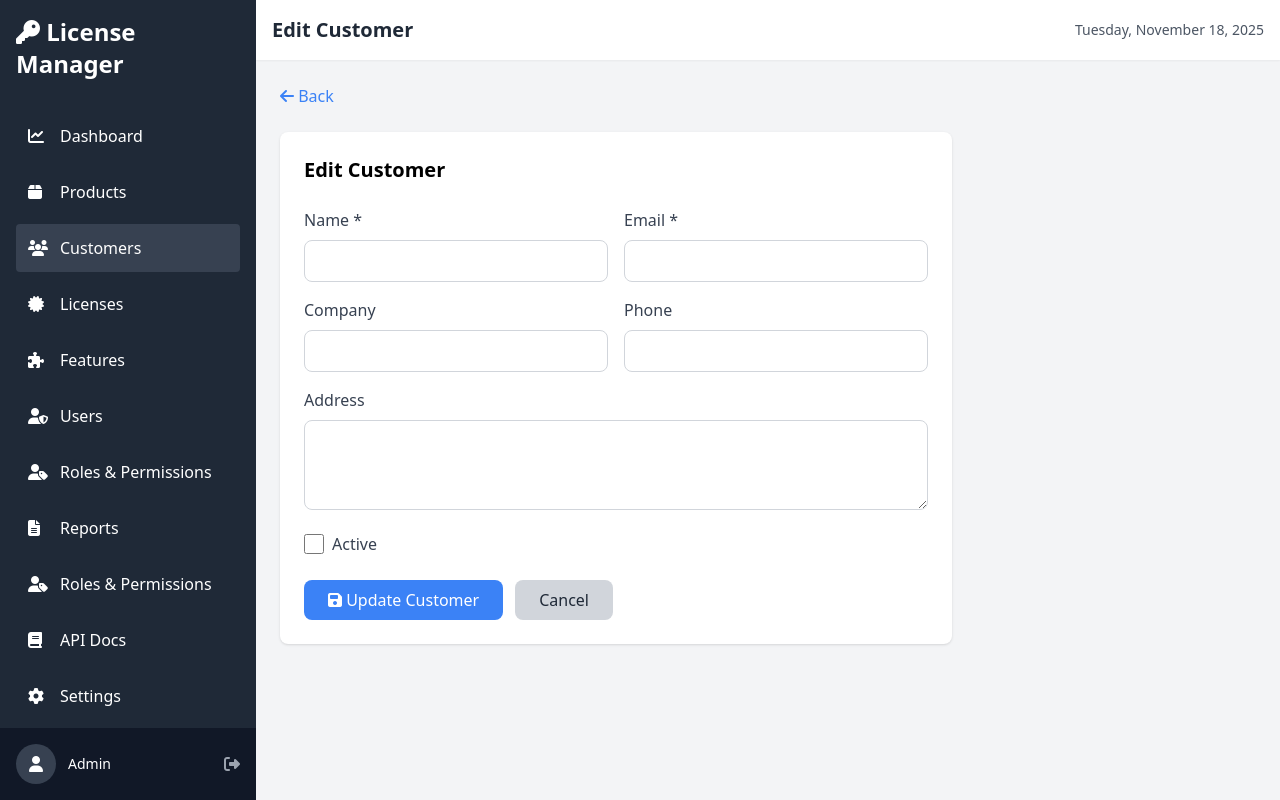
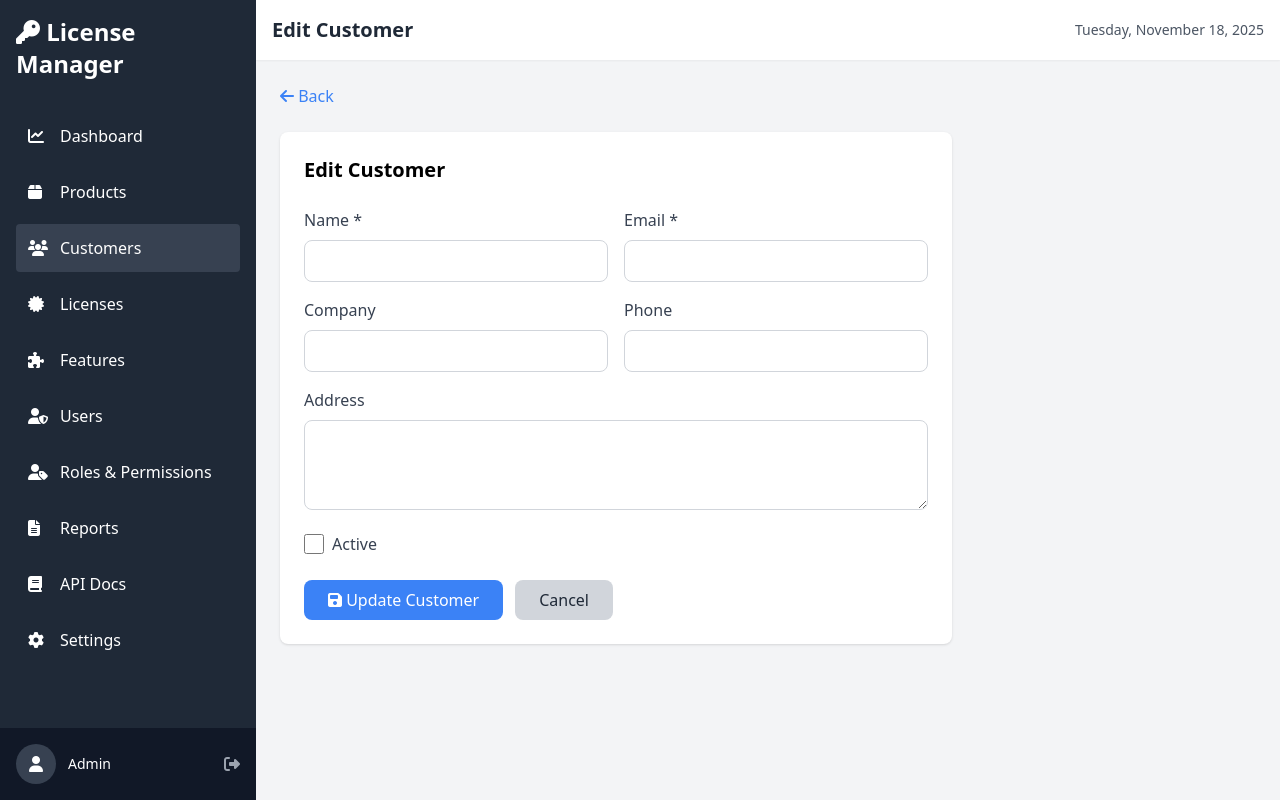
Before and after one commit to Choirrulloh/license-zimbra-log, a Node server app: template src/views/customers/edit.ejs in a window 1280 px wide. Run offline with Node 20, Linux system fonts and the light colour scheme; the template is opened without the code that fills it, so the values that code supplies are empty; some libraries are stand-ins or nearby versions.

Commit message:
fix: Remove duplicate Roles menu from all views
Removed duplicate "Roles & Permissions" menu items from sidebars in:
- Customers views (index, create, edit, show) - removed line 22
- Products views (index, create, edit, show) - removed line 22
- Licenses views (create, show) - removed line 22
- Features index - removed line 22
- Reports index - removed line 22
- Settings index - removed line 35

Each view now has exactly ONE Roles & Permissions menu item in sidebar.

```diff
--- a/src/views/customers/create.ejs
+++ b/src/views/customers/create.ejs
@@ -19,7 +19,6 @@
           <a href="/users" class="flex items-center space-x-3 p-3 rounded hover:bg-gray-700"><i class="fas fa-user-shield w-5"></i><span>Users</span></a>
           <a href="/roles" class="flex items-center space-x-3 p-3 rounded hover:bg-gray-700"><i class="fas fa-user-tag w-5"></i><span>Roles & Permissions</span></a>
           <a href="/reports" class="flex items-center space-x-3 p-3 rounded hover:bg-gray-700"><i class="fas fa-file-alt w-5"></i><span>Reports</span></a>
-          <a href="/roles" class="flex items-center space-x-3 p-3 rounded hover:bg-gray-700"><i class="fas fa-user-tag w-5"></i><span>Roles & Permissions</span></a>
           <a href="/docs" class="flex items-center space-x-3 p-3 rounded hover:bg-gray-700"><i class="fas fa-book w-5"></i><span>API Docs</span></a>
           <a href="/settings" class="flex items-center space-x-3 p-3 rounded hover:bg-gray-700"><i class="fas fa-cog w-5"></i><span>Settings</span></a>
         </nav>
--- a/src/views/customers/edit.ejs
+++ b/src/views/customers/edit.ejs
@@ -19,7 +19,6 @@
           <a href="/users" class="flex items-center space-x-3 p-3 rounded hover:bg-gray-700"><i class="fas fa-user-shield w-5"></i><span>Users</span></a>
           <a href="/roles" class="flex items-center space-x-3 p-3 rounded hover:bg-gray-700"><i class="fas fa-user-tag w-5"></i><span>Roles & Permissions</span></a>
           <a href="/reports" class="flex items-center space-x-3 p-3 rounded hover:bg-gray-700"><i class="fas fa-file-alt w-5"></i><span>Reports</span></a>
-          <a href="/roles" class="flex items-center space-x-3 p-3 rounded hover:bg-gray-700"><i class="fas fa-user-tag w-5"></i><span>Roles & Permissions</span></a>
           <a href="/docs" class="flex items-center space-x-3 p-3 rounded hover:bg-gray-700"><i class="fas fa-book w-5"></i><span>API Docs</span></a>
           <a href="/settings" class="flex items-center space-x-3 p-3 rounded hover:bg-gray-700"><i class="fas fa-cog w-5"></i><span>Settings</span></a>
         </nav>
--- a/src/views/customers/index.ejs
+++ b/src/views/customers/index.ejs
@@ -19,7 +19,6 @@
           <a href="/users" class="flex items-center space-x-3 p-3 rounded hover:bg-gray-700"><i class="fas fa-user-shield w-5"></i><span>Users</span></a>
           <a href="/roles" class="flex items-center space-x-3 p-3 rounded hover:bg-gray-700"><i class="fas fa-user-tag w-5"></i><span>Roles & Permissions</span></a>
           <a href="/reports" class="flex items-center space-x-3 p-3 rounded hover:bg-gray-700"><i class="fas fa-file-alt w-5"></i><span>Reports</span></a>
-          <a href="/roles" class="flex items-center space-x-3 p-3 rounded hover:bg-gray-700"><i class="fas fa-user-tag w-5"></i><span>Roles & Permissions</span></a>
           <a href="/docs" class="flex items-center space-x-3 p-3 rounded hover:bg-gray-700"><i class="fas fa-book w-5"></i><span>API Docs</span></a>
           <a href="/settings" class="flex items-center space-x-3 p-3 rounded hover:bg-gray-700"><i class="fas fa-cog w-5"></i><span>Settings</span></a>
         </nav>
--- a/src/views/customers/show.ejs
+++ b/src/views/customers/show.ejs
@@ -19,7 +19,6 @@
           <a href="/users" class="flex items-center space-x-3 p-3 rounded hover:bg-gray-700"><i class="fas fa-user-shield w-5"></i><span>Users</span></a>
           <a href="/roles" class="flex items-center space-x-3 p-3 rounded hover:bg-gray-700"><i class="fas fa-user-tag w-5"></i><span>Roles & Permissions</span></a>
           <a href="/reports" class="flex items-center space-x-3 p-3 rounded hover:bg-gray-700"><i class="fas fa-file-alt w-5"></i><span>Reports</span></a>
-          <a href="/roles" class="flex items-center space-x-3 p-3 rounded hover:bg-gray-700"><i class="fas fa-user-tag w-5"></i><span>Roles & Permissions</span></a>
           <a href="/docs" class="flex items-center space-x-3 p-3 rounded hover:bg-gray-700"><i class="fas fa-book w-5"></i><span>API Docs</span></a>
           <a href="/settings" class="flex items-center space-x-3 p-3 rounded hover:bg-gray-700"><i class="fas fa-cog w-5"></i><span>Settings</span></a>
         </nav>
--- a/src/views/features/index.ejs
+++ b/src/views/features/index.ejs
@@ -19,7 +19,6 @@
           <a href="/users" class="flex items-center space-x-3 p-3 rounded hover:bg-gray-700"><i class="fas fa-user-shield w-5"></i><span>Users</span></a>
           <a href="/roles" class="flex items-center space-x-3 p-3 rounded hover:bg-gray-700"><i class="fas fa-user-tag w-5"></i><span>Roles & Permissions</span></a>
           <a href="/reports" class="flex items-center space-x-3 p-3 rounded hover:bg-gray-700"><i class="fas fa-file-alt w-5"></i><span>Reports</span></a>
-          <a href="/roles" class="flex items-center space-x-3 p-3 rounded hover:bg-gray-700"><i class="fas fa-user-tag w-5"></i><span>Roles & Permissions</span></a>
           <a href="/docs" class="flex items-center space-x-3 p-3 rounded hover:bg-gray-700"><i class="fas fa-book w-5"></i><span>API Docs</span></a>
           <a href="/settings" class="flex items-center space-x-3 p-3 rounded hover:bg-gray-700"><i class="fas fa-cog w-5"></i><span>Settings</span></a>
         </nav>
--- a/src/views/licenses/create.ejs
+++ b/src/views/licenses/create.ejs
@@ -19,7 +19,6 @@
           <a href="/users" class="flex items-center space-x-3 p-3 rounded hover:bg-gray-700"><i class="fas fa-user-shield w-5"></i><span>Users</span></a>
           <a href="/roles" class="flex items-center space-x-3 p-3 rounded hover:bg-gray-700"><i class="fas fa-user-tag w-5"></i><span>Roles & Permissions</span></a>
           <a href="/reports" class="flex items-center space-x-3 p-3 rounded hover:bg-gray-700"><i class="fas fa-file-alt w-5"></i><span>Reports</span></a>
-          <a href="/roles" class="flex items-center space-x-3 p-3 rounded hover:bg-gray-700"><i class="fas fa-user-tag w-5"></i><span>Roles & Permissions</span></a>
           <a href="/docs" class="flex items-center space-x-3 p-3 rounded hover:bg-gray-700"><i class="fas fa-book w-5"></i><span>API Docs</span></a>
           <a href="/settings" class="flex items-center space-x-3 p-3 rounded hover:bg-gray-700"><i class="fas fa-cog w-5"></i><span>Settings</span></a>
         </nav>
--- a/src/views/licenses/show.ejs
+++ b/src/views/licenses/show.ejs
@@ -19,7 +19,6 @@
           <a href="/users" class="flex items-center space-x-3 p-3 rounded hover:bg-gray-700"><i class="fas fa-user-shield w-5"></i><span>Users</span></a>
           <a href="/roles" class="flex items-center space-x-3 p-3 rounded hover:bg-gray-700"><i class="fas fa-user-tag w-5"></i><span>Roles & Permissions</span></a>
           <a href="/reports" class="flex items-center space-x-3 p-3 rounded hover:bg-gray-700"><i class="fas fa-file-alt w-5"></i><span>Reports</span></a>
-          <a href="/roles" class="flex items-center space-x-3 p-3 rounded hover:bg-gray-700"><i class="fas fa-user-tag w-5"></i><span>Roles & Permissions</span></a>
           <a href="/docs" class="flex items-center space-x-3 p-3 rounded hover:bg-gray-700"><i class="fas fa-book w-5"></i><span>API Docs</span></a>
           <a href="/settings" class="flex items-center space-x-3 p-3 rounded hover:bg-gray-700"><i class="fas fa-cog w-5"></i><span>Settings</span></a>
         </nav>
--- a/src/views/products/create.ejs
+++ b/src/views/products/create.ejs
@@ -19,7 +19,6 @@
           <a href="/users" class="flex items-center space-x-3 p-3 rounded hover:bg-gray-700"><i class="fas fa-user-shield w-5"></i><span>Users</span></a>
           <a href="/roles" class="flex items-center space-x-3 p-3 rounded hover:bg-gray-700"><i class="fas fa-user-tag w-5"></i><span>Roles & Permissions</span></a>
           <a href="/reports" class="flex items-center space-x-3 p-3 rounded hover:bg-gray-700"><i class="fas fa-file-alt w-5"></i><span>Reports</span></a>
-          <a href="/roles" class="flex items-center space-x-3 p-3 rounded hover:bg-gray-700"><i class="fas fa-user-tag w-5"></i><span>Roles & Permissions</span></a>
           <a href="/docs" class="flex items-center space-x-3 p-3 rounded hover:bg-gray-700"><i class="fas fa-book w-5"></i><span>API Docs</span></a>
           <a href="/settings" class="flex items-center space-x-3 p-3 rounded hover:bg-gray-700"><i class="fas fa-cog w-5"></i><span>Settings</span></a>
         </nav>
--- a/src/views/products/edit.ejs
+++ b/src/views/products/edit.ejs
@@ -19,7 +19,6 @@
           <a href="/users" class="flex items-center space-x-3 p-3 rounded hover:bg-gray-700"><i class="fas fa-user-shield w-5"></i><span>Users</span></a>
           <a href="/roles" class="flex items-center space-x-3 p-3 rounded hover:bg-gray-700"><i class="fas fa-user-tag w-5"></i><span>Roles & Permissions</span></a>
           <a href="/reports" class="flex items-center space-x-3 p-3 rounded hover:bg-gray-700"><i class="fas fa-file-alt w-5"></i><span>Reports</span></a>
-          <a href="/roles" class="flex items-center space-x-3 p-3 rounded hover:bg-gray-700"><i class="fas fa-user-tag w-5"></i><span>Roles & Permissions</span></a>
           <a href="/docs" class="flex items-center space-x-3 p-3 rounded hover:bg-gray-700"><i class="fas fa-book w-5"></i><span>API Docs</span></a>
           <a href="/settings" class="flex items-center space-x-3 p-3 rounded hover:bg-gray-700"><i class="fas fa-cog w-5"></i><span>Settings</span></a>
         </nav>
--- a/src/views/products/index.ejs
+++ b/src/views/products/index.ejs
@@ -19,7 +19,6 @@
           <a href="/users" class="flex items-center space-x-3 p-3 rounded hover:bg-gray-700"><i class="fas fa-user-shield w-5"></i><span>Users</span></a>
           <a href="/roles" class="flex items-center space-x-3 p-3 rounded hover:bg-gray-700"><i class="fas fa-user-tag w-5"></i><span>Roles & Permissions</span></a>
           <a href="/reports" class="flex items-center space-x-3 p-3 rounded hover:bg-gray-700"><i class="fas fa-file-alt w-5"></i><span>Reports</span></a>
-          <a href="/roles" class="flex items-center space-x-3 p-3 rounded hover:bg-gray-700"><i class="fas fa-user-tag w-5"></i><span>Roles & Permissions</span></a>
           <a href="/docs" class="flex items-center space-x-3 p-3 rounded hover:bg-gray-700"><i class="fas fa-book w-5"></i><span>API Docs</span></a>
           <a href="/settings" class="flex items-center space-x-3 p-3 rounded hover:bg-gray-700"><i class="fas fa-cog w-5"></i><span>Settings</span></a>
         </nav>
--- a/src/views/products/show.ejs
+++ b/src/views/products/show.ejs
@@ -19,7 +19,6 @@
           <a href="/users" class="flex items-center space-x-3 p-3 rounded hover:bg-gray-700"><i class="fas fa-user-shield w-5"></i><span>Users</span></a>
           <a href="/roles" class="flex items-center space-x-3 p-3 rounded hover:bg-gray-700"><i class="fas fa-user-tag w-5"></i><span>Roles & Permissions</span></a>
           <a href="/reports" class="flex items-center space-x-3 p-3 rounded hover:bg-gray-700"><i class="fas fa-file-alt w-5"></i><span>Reports</span></a>
-          <a href="/roles" class="flex items-center space-x-3 p-3 rounded hover:bg-gray-700"><i class="fas fa-user-tag w-5"></i><span>Roles & Permissions</span></a>
           <a href="/docs" class="flex items-center space-x-3 p-3 rounded hover:bg-gray-700"><i class="fas fa-book w-5"></i><span>API Docs</span></a>
           <a href="/settings" class="flex items-center space-x-3 p-3 rounded hover:bg-gray-700"><i class="fas fa-cog w-5"></i><span>Settings</span></a>
         </nav>
--- a/src/views/reports/index.ejs
+++ b/src/views/reports/index.ejs
@@ -19,7 +19,6 @@
           <a href="/users" class="flex items-center space-x-3 p-3 rounded hover:bg-gray-700"><i class="fas fa-user-shield w-5"></i><span>Users</span></a>
           <a href="/roles" class="flex items-center space-x-3 p-3 rounded hover:bg-gray-700"><i class="fas fa-user-tag w-5"></i><span>Roles & Permissions</span></a>
           <a href="/reports" class="flex items-center space-x-3 p-3 rounded bg-gray-700"><i class="fas fa-file-alt w-5"></i><span>Reports</span></a>
-          <a href="/roles" class="flex items-center space-x-3 p-3 rounded hover:bg-gray-700"><i class="fas fa-user-tag w-5"></i><span>Roles & Permissions</span></a>
           <a href="/docs" class="flex items-center space-x-3 p-3 rounded hover:bg-gray-700"><i class="fas fa-book w-5"></i><span>API Docs</span></a>
           <a href="/settings" class="flex items-center space-x-3 p-3 rounded hover:bg-gray-700"><i class="fas fa-cog w-5"></i><span>Settings</span></a>
         </nav>
--- a/src/views/settings/index.ejs
+++ b/src/views/settings/index.ejs
@@ -32,7 +32,6 @@
           <a href="/users" class="flex items-center space-x-3 p-3 rounded hover:bg-gray-700"><i class="fas fa-user-shield w-5"></i><span>Users</span></a>
           <a href="/roles" class="flex items-center space-x-3 p-3 rounded hover:bg-gray-700"><i class="fas fa-user-tag w-5"></i><span>Roles & Permissions</span></a>
           <a href="/reports" class="flex items-center space-x-3 p-3 rounded hover:bg-gray-700"><i class="fas fa-file-alt w-5"></i><span>Reports</span></a>
-          <a href="/roles" class="flex items-center space-x-3 p-3 rounded hover:bg-gray-700"><i class="fas fa-user-tag w-5"></i><span>Roles & Permissions</span></a>
           <a href="/docs" class="flex items-center space-x-3 p-3 rounded hover:bg-gray-700"><i class="fas fa-book w-5"></i><span>API Docs</span></a>
           <a href="/settings" class="flex items-center space-x-3 p-3 rounded bg-gray-700"><i class="fas fa-cog w-5"></i><span>Settings</span></a>
         </nav>
```
